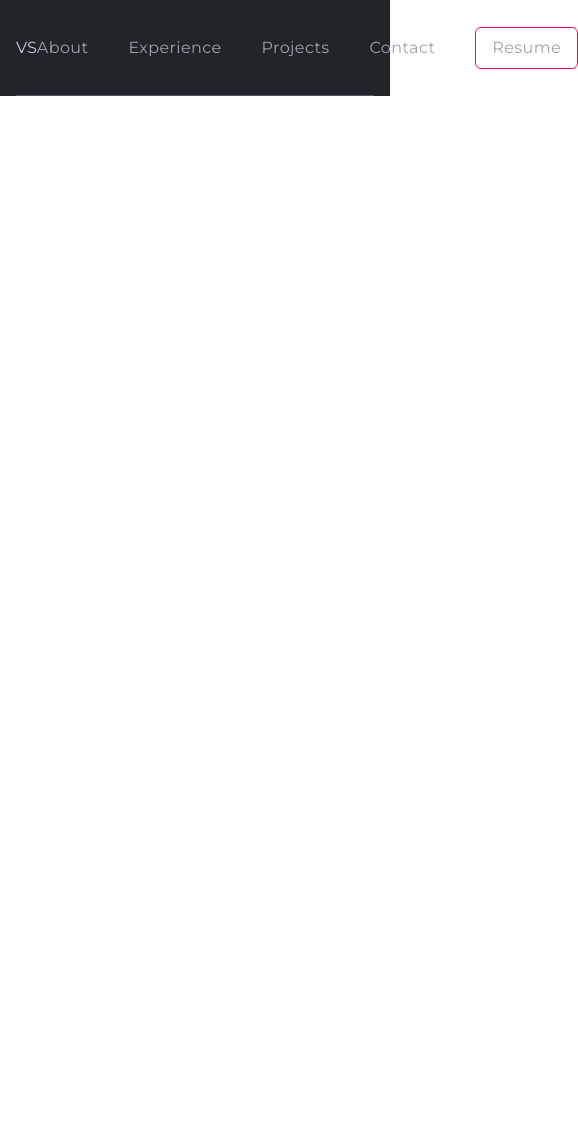
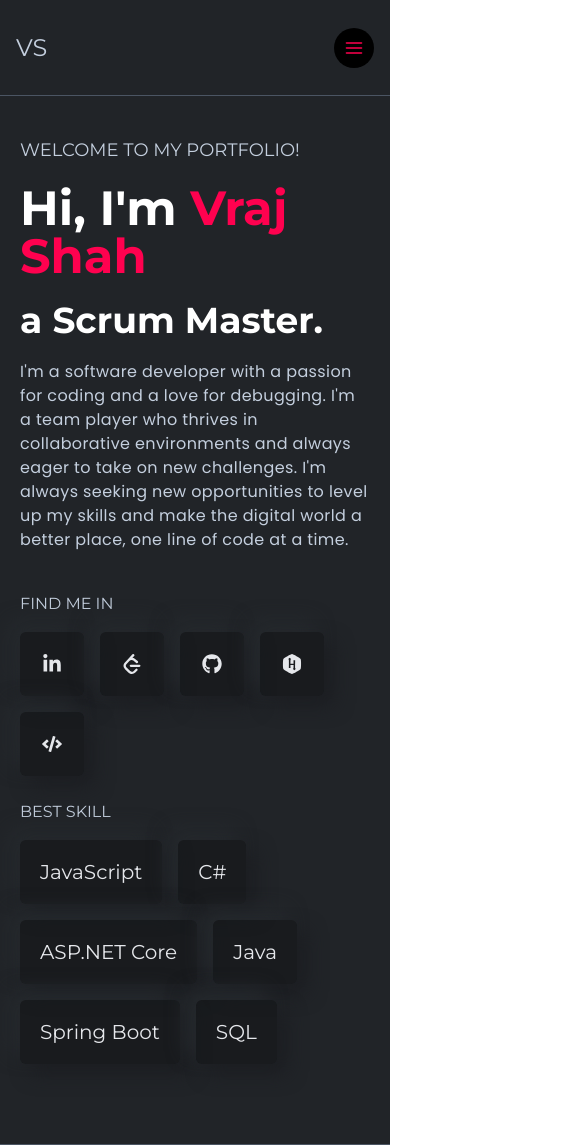
Before and after one commit to Vraj9799/Portfolio, a Next.js app: page / in a window 390 px wide. Shown: the whole page, 578 px wide, since content can reach past the window. Before the commit the page ends 844 px from the top, so only its background shows below. Built offline with nearby package versions, Linux system fonts and the light colour scheme.

Commit message:
banner added and navbar responsive

```diff
--- a/app/globals.css
+++ b/app/globals.css
@@ -13,6 +13,9 @@ body,
 @layer components {
   .bannerIcon {
     @apply w-16 h-16 bg-black bg-opacity-25 text-gray-200 text-xl inline-flex items-center justify-center rounded-md shadow-shadowOne hover:bg-opacity-40 hover:-translate-y-1 transition-all hover:text-designColor cursor-pointer duration-300;
+  }
+  .skillIcon {
+    @apply w-fit px-5 h-16 bg-black bg-opacity-25 text-gray-200 text-xl inline-flex items-center justify-center rounded-md shadow-shadowOne hover:bg-opacity-40 hover:-translate-y-1 transition-all hover:text-designColor cursor-pointer duration-300;
   }
   .resumeLi {
     @apply w-full h-20 bg-black bg-opacity-25 text-xl text-gray-300 flex justify-center cursor-pointer hover:bg-opacity-40 duration-300 items-center border-[1px] rounded-none;
--- a/app/layout.tsx
+++ b/app/layout.tsx
@@ -1,8 +1,8 @@
 import "./globals.css";
 
 export const metadata = {
-  title: "Vraj Portfolio",
-  description: "Vraj Portfolio",
+  title: "Vraj Shah || Personal Portfolio",
+  description: "Vraj Shah || Personal Portfolio",
 };
 
 export default function RootLayout({
--- a/app/page.tsx
+++ b/app/page.tsx
@@ -1,10 +1,14 @@
-import Navbar from "@/components/Navbar";
+import Banner from "@/components/banner/Banner";
+import Navbar from "@/components/navbar/Navbar";
 
 export default function Home() {
   return (
     <>
-      <div className="w-full h-auto bg-bodyColor text-lightText px-4">
+      <div className="w-full h-auto bg-bodyColor text-lightText">
         <Navbar />
+        <div className="max-w-screen-xl mx-auto">
+          <Banner />
+        </div>
       </div>
     </>
   );
--- a/components/Navbar.tsx
+++ /dev/null
@@ -1,46 +0,0 @@
-"use client";
-
-import { navLinks } from "@/data";
-import * as Scroll from "react-scroll";
-const Navbar = () => {
-  return (
-    <>
-      <div className="w-full h-24 sticky top-0 z-50 bg-body mx-auto flex justify-between items-center font-titleFont border-b-[1px] border-b-gray-600">
-        <div>VS</div>
-        <div>
-          <ul className="flex items-center gap-10">
-            {navLinks.map(({ _id, title, link }) => (
-              <li
-                key={_id}
-                className="text-base font-normal text-gray-400 tracking-wide cursor-pointer hover:text-designColor duration-300"
-              >
-                <Scroll.Link
-                  to={link}
-                  activeClass="active"
-                  spy={true}
-                  smooth={true}
-                  offset={-70}
-                  duration={500}
-                >
-                  {title}
-                </Scroll.Link>
-              </li>
-            ))}
-            <li className="border border-designColor rounded-md px-4 py-2">
-              <a
-                href="https://drive.google.com/file/d/1Vw1sYzWi3f83_pMF6c2zaqbl3UKuo7u-/view?usp=share_link"
-                target="_blank"
-                rel="noopener noreferrer"
-                className="text-base font-normal text-gray-400 tracking-wide cursor-pointer hover:text-designColor duration-300"
-              >
-                Resume
-              </a>
-            </li>
-          </ul>
-        </div>
-      </div>
-    </>
-  );
-};
-
-export default Navbar;
--- /dev/null
+++ b/components/banner/Banner.tsx
@@ -0,0 +1,14 @@
+import LeftSide from "./LeftSide";
+
+const Banner = () => {
+  return (
+    <section
+      id="about"
+      className="w-full pt-10 pb-20 flex flex-col gap-10 xl:gap-0 lgl:flex-row items-center border-b-[1px] font-titleFont border-b-gray-600"
+    >
+      <LeftSide />
+    </section>
+  );
+};
+
+export default Banner;
--- /dev/null
+++ b/components/banner/LeftSide.tsx
@@ -0,0 +1,105 @@
+"use client";
+import { FaCode, FaGithub, FaHackerrank, FaLinkedinIn } from "react-icons/fa";
+import { SiLeetcode } from "react-icons/si";
+import { Cursor, useTypewriter } from "react-simple-typewriter";
+const LeftSide = () => {
+  const [text] = useTypewriter({
+    words: ["Full Stack Developer.", "Problem Solver.", "Scrum Master."],
+    loop: true,
+    typeSpeed: 20,
+    deleteSpeed: 10,
+    delaySpeed: 2000,
+  });
+  return (
+    <>
+      <div className="w-full flex flex-col gap-10 px-5 xl:px-0">
+        <div className="flex flex-col gap-5">
+          <h4 className="text-lg font-normal uppercase">
+            WELCOME TO MY PORTFOLIO!
+          </h4>
+          <h1 className="text-5xl font-bold text-white">
+            Hi, I&apos;m{" "}
+            <span className="text-designColor capitalize">Vraj Shah</span>
+          </h1>
+          <h2 className="text-4xl font-bold text-white">
+            a <span>{text}</span>
+            <Cursor
+              cursorBlinking={true}
+              cursorStyle="_"
+              cursorColor="#ff014f"
+            />
+          </h2>
+          <p className="text-base font-bodyFont leading-6 tracking-wide">
+            I&apos;m a software developer with a passion for coding and a love
+            for debugging. I&apos;m a team player who thrives in collaborative
+            environments and always eager to take on new challenges. I&apos;m
+            always seeking new opportunities to level up my skills and make the
+            digital world a better place, one line of code at a time.
+          </p>
+        </div>
+        <div className="flex flex-col xl:flex-row gap-6 lgl:gap-0 justify-between pt-0">
+          <div>
+            <h2 className="text-base uppercase font-titleFont mb-4">
+              Find me in
+            </h2>
+            <div className="flex flex-wrap gap-4">
+              {profiles.map((profile, index) => (
+                <span className="bannerIcon" key={index}>
+                  <a href={profile.href} target="_blank" rel="noreferrer">
+                    {profile.icon}
+                  </a>
+                </span>
+              ))}
+            </div>
+          </div>
+          <div>
+            <h2 className="text-base uppercase font-titleFont mb-4">
+              Best Skill
+            </h2>
+            <div className="flex flex-wrap gap-4">
+              {skills.map((skill, index) => (
+                <span className="skillIcon" key={index}>
+                  {skill}
+                </span>
+              ))}
+            </div>
+          </div>
+        </div>
+      </div>
+    </>
+  );
+};
+
+const profiles = [
+  {
+    href: "http://www.linkedin.com/in/vrajshah97",
+    icon: <FaLinkedinIn />,
+  },
+  {
+    href: "https://www.leetcode.com/vraj8725",
+    icon: <SiLeetcode />,
+  },
+  {
+    href: "https://www.github.com/vraj9799",
+    icon: <FaGithub />,
+  },
+  {
+    href: "http://hackerrank.com/vraj9799",
+    icon: <FaHackerrank />,
+  },
+  {
+    href: "https://www.scaler.com/academy/profile/37b5904940b0/",
+    icon: <FaCode />,
+  },
+];
+
+const skills = [
+  "JavaScript",
+  "C#",
+  "ASP.NET Core",
+  "Java",
+  "Spring Boot",
+  "SQL",
+];
+
+export default LeftSide;
--- /dev/null
+++ b/components/navbar/Navbar.tsx
@@ -0,0 +1,100 @@
+"use client";
+
+import { navLinks } from "@/data";
+import { motion } from "framer-motion";
+import { useState } from "react";
+import { FiMenu } from "react-icons/fi";
+import { MdClose } from "react-icons/md";
+import * as Scroll from "react-scroll";
+const Navbar = () => {
+  const [showMenu, setShowMenu] = useState(false);
+  return (
+    <>
+      <div className="w-full h-24 sticky top-0 z-50 bg-bodyColor mx-auto flex justify-between items-center font-titleFont border-b-[1px] border-b-gray-600 px-4 md:px-10">
+        <div className="text-2xl">VS</div>
+        <div>
+          <NavList
+            extraClass={`hidden mdl:inline-flex items-center gap-6 lg:gap-10`}
+            handleClick={() => setShowMenu(false)}
+          />
+          <span
+            onClick={() => setShowMenu(!showMenu)}
+            className="text-xl mdl:hidden bg-black w-10 h-10 inline-flex items-center justify-center rounded-full text-designColor cursor-pointer"
+          >
+            <FiMenu />
+          </span>
+          {showMenu && (
+            <div className="w-[100%] h-screen overflow-scroll absolute top-0 left-0 bg-gray-900 p-4 scrollbar-hide">
+              <div className="flex flex-col gap-8 py-2 relative">
+                <div>
+                  {/* Logo */}
+                  <motion.h2
+                    initial={{ opacity: 0 }}
+                    animate={{ opacity: 1, transition: { duration: 0.5 } }}
+                    className="text-xl text-gray-400 mt-2"
+                  >
+                    Hi, I&apos;m{" "}
+                    <span className="text-designColor">Vraj Shah</span>
+                  </motion.h2>
+                </div>
+                <NavList
+                  extraClass={`flex justify-center items-center flex-col gap-4`}
+                  handleClick={() => setShowMenu(false)}
+                />
+                <span
+                  onClick={() => setShowMenu(false)}
+                  className="absolute top-4 right-4 text-gray-400 hover:text-designColor duration-300 text-2xl cursor-pointer"
+                >
+                  <MdClose />
+                </span>
+              </div>
+            </div>
+          )}
+        </div>
+      </div>
+    </>
+  );
+};
+
+const NavList = ({
+  extraClass,
+  handleClick,
+}: {
+  extraClass: string;
+  handleClick: () => void;
+}) => {
+  return (
+    <ul className={extraClass}>
+      {navLinks.map(({ _id, title, link }) => (
+        <li
+          key={_id}
+          className="text-base font-normal text-gray-400 tracking-wide cursor-pointer hover:text-designColor duration-300"
+        >
+          <Scroll.Link
+            to={link}
+            activeClass="active"
+            spy={true}
+            smooth={true}
+            offset={-70}
+            duration={500}
+            onClick={() => handleClick()}
+          >
+            {title}
+          </Scroll.Link>
+        </li>
+      ))}
+      <li className="border w-fit border-designColor rounded-md px-4 py-2">
+        <a
+          href="https://drive.google.com/file/d/1Vw1sYzWi3f83_pMF6c2zaqbl3UKuo7u-/view?usp=share_link"
+          target="_blank"
+          rel="noopener noreferrer"
+          className="text-base font-normal text-gray-400 tracking-wide cursor-pointer hover:text-designColor duration-300"
+        >
+          Resume
+        </a>
+      </li>
+    </ul>
+  );
+};
+
+export default Navbar;
--- a/package.json
+++ b/package.json
@@ -16,12 +16,14 @@
     "autoprefixer": "10.4.14",
     "eslint": "8.39.0",
     "eslint-config-next": "13.3.2",
+    "framer-motion": "^10.12.4",
     "next": "13.3.2",
     "postcss": "8.4.23",
     "react": "18.2.0",
     "react-dom": "18.2.0",
     "react-icons": "^4.8.0",
     "react-scroll": "^1.8.9",
+    "react-simple-typewriter": "^5.0.1",
     "tailwindcss": "3.3.2",
     "typescript": "5.0.4"
   }
```
Also changed, not shown: 1 other file (tests, documents, lock files or other folders).
